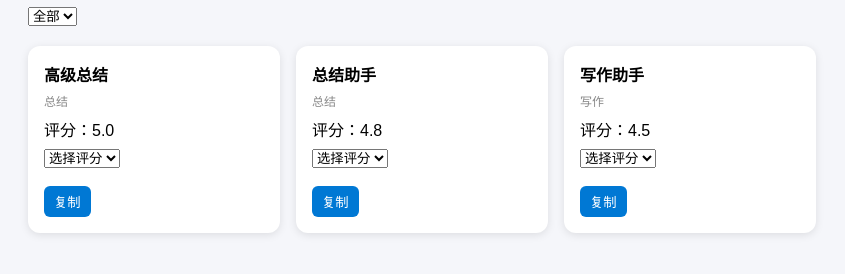
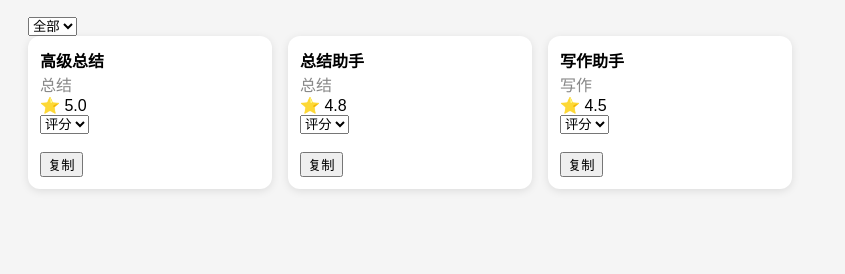
Before and after one commit to Annientati/prompt-store, a plain HTML site: page index.html in a window 1280 px wide. Shown: the part 86-360 px from the top of the page, without its empty margins (0-845 px from the left). Drawn offline with Linux system fonts and the light colour scheme.

Commit message:
Add files via upload

```diff
--- a/index.html
+++ b/index.html
@@ -1,61 +1,38 @@
 <!DOCTYPE html>
 <html>
 <head>
-<meta charset="UTF-8">
+<meta charset="UTF-8" />
 <title>Prompt 超市</title>
 
 <style>
   body {
     font-family: Arial;
-  background: #f5f6fa;
+    background: #f5f5f5;
     padding: 20px;
   }
 
-h2 {
-  margin-bottom: 10px;
+  .card {
+    width: 220px;
+    background: white;
+    padding: 12px;
+    border-radius: 12px;
+    box-shadow: 0 2px 8px rgba(0,0,0,0.1);
   }
 
   .container {
     display: flex;
+    flex-wrap: wrap;
     gap: 16px;
-  flex-wrap: wrap;
-  margin-top: 20px;
-}
-
-.card {
-  background: white;
-  padding: 16px;
-  width: 220px;
-  border-radius: 12px;
-  box-shadow: 0 2px 8px rgba(0,0,0,0.1);
   }
 
   .title {
     font-weight: bold;
-  margin-bottom: 6px;
   }
 
   .tag {
-  font-size: 12px;
     color: #888;
-  margin-bottom: 8px;
-}
-
-.rating {
-  color: orange;
-  margin-bottom: 10px;
-}
-
-button {
-  background: #0078d4;
-  color: white;
-  border: none;
-  padding: 6px 10px;
-  border-radius: 6px;
-  cursor: pointer;
   }
 </style>
-
 </head>
 
 <body>
@@ -71,10 +48,11 @@ button {
 <div class="container" id="list"></div>
 
 <script>
-const prompts = [
-  { id: 1, title: "总结助手", tag: "总结", rating: 4.8, votes: 10, text: "总结..." },
-  { id: 2, title: "写作助手", tag: "写作", rating: 4.5, votes: 8, text: "写作..." },
-  { id: 3, title: "高级总结", tag: "总结", rating: 5.0, votes: 5, text: "高级总结..." }
+
+let prompts = [
+  { id: 1, title: "总结助手", tag: "总结", rating: 4.8, votes: 10, text: "总结这段内容..." },
+  { id: 2, title: "写作助手", tag: "写作", rating: 4.5, votes: 8, text: "帮我写一篇文章..." },
+  { id: 3, title: "高级总结", tag: "总结", rating: 5.0, votes: 5, text: "深度总结..." }
 ];
 
 function render() {
@@ -93,10 +71,10 @@ function render() {
     div.innerHTML = `
       <div class="title">${p.title}</div>
       <div class="tag">${p.tag}</div>
-      <div style="margin-bottom:8px;">评分：${p.rating.toFixed(1)}</div>
+      <div>⭐ ${p.rating.toFixed(1)}</div>
 
       <select onchange="rate(${p.id}, this.value)">
-        <option value="">选择评分</option>
+        <option value="">评分</option>
         ${[1,2,3,4,5].map(n => `<option value="${n}">${n}</option>`).join("")}
       </select>
 
@@ -108,12 +86,9 @@ function render() {
   });
 }
 
-// ✅ 下拉评分
 function rate(id, score) {
   const p = prompts.find(p => p.id === id);
-
   score = Number(score);
-  if (!score) return;
 
   p.rating = (p.rating * p.votes + score) / (p.votes + 1);
   p.votes += 1;
@@ -127,6 +102,7 @@ function copy(text) {
 }
 
 render();
+
 </script>
 
 </body>
```
Lines whose indentation alone changed are shown as unchanged.
